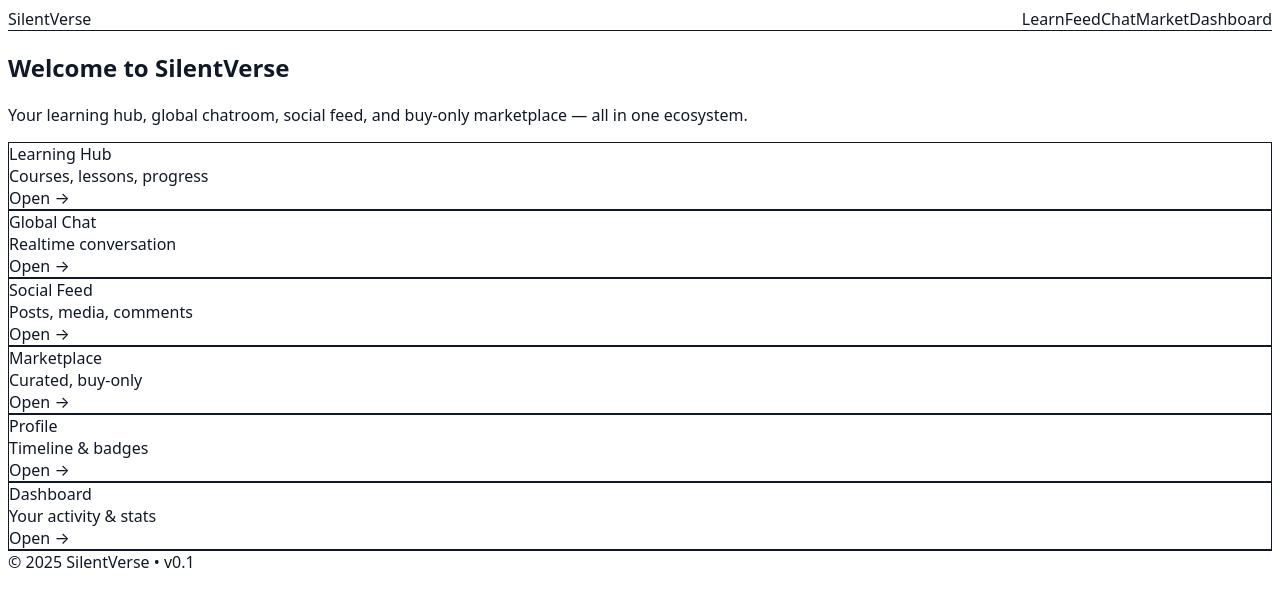
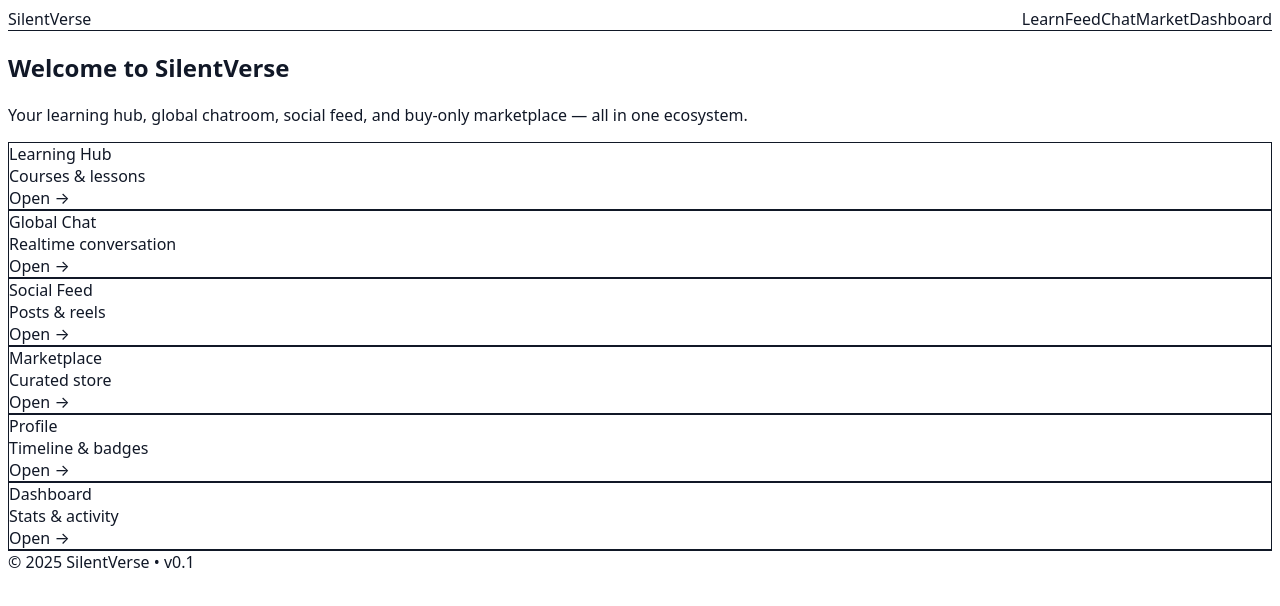
Before and after one commit to achiatyos-empire/silentverse-ecosystem, a Next.js app: page / in a window 1280 px wide. Shown: the top 606 px of the page. Built offline with nearby package versions, Linux system fonts and the light colour scheme.

Commit message:
Update page.tsx

```diff
--- a/src/app/page.tsx
+++ b/src/app/page.tsx
@@ -1,5 +1,4 @@
 import Link from "next/link"
-
 
 export default function HomePage() {
   return (
@@ -9,19 +8,17 @@ return (
         Your learning hub, global chatroom, social feed, and buy-only marketplace — all in one ecosystem.
       </p>
 
-
       <div className="grid gap-4 sm:grid-cols-2 lg:grid-cols-3">
-<Card title="Learning Hub" href="/learn" desc="Courses, lessons, progress" />
+        <Card title="Learning Hub" href="/learn" desc="Courses & lessons" />
         <Card title="Global Chat" href="/chat" desc="Realtime conversation" />
-<Card title="Social Feed" href="/feed" desc="Posts, media, comments" />
-<Card title="Marketplace" href="/market" desc="Curated, buy-only" />
+        <Card title="Social Feed" href="/feed" desc="Posts & reels" />
+        <Card title="Marketplace" href="/market" desc="Curated store" />
         <Card title="Profile" href="/u/you" desc="Timeline & badges" />
-<Card title="Dashboard" href="/dashboard" desc="Your activity & stats" />
+        <Card title="Dashboard" href="/dashboard" desc="Stats & activity" />
       </div>
     </section>
   )
 }
-
 
 function Card({ title, desc, href }: { title: string; desc: string; href: string }) {
   return (
```
Lines whose indentation alone changed are shown as unchanged.
